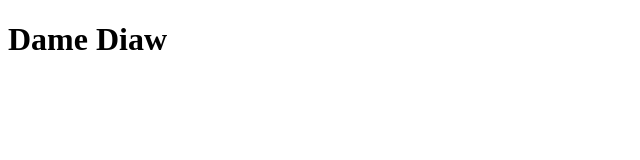
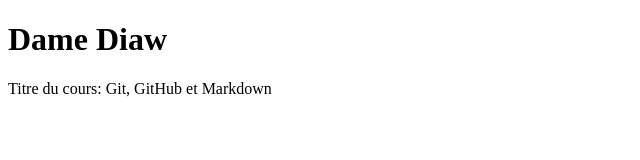
Before and after one commit to diawd7108-web/-ExamenGit, a plain HTML site: page index.html in a window 1280 px wide. Shown: the whole page, without its empty margins (0-640 px from the left). Drawn offline with Linux system fonts and the light colour scheme.

Commit message:
Ajout du titre du cours

```diff
--- a/index.html
+++ b/index.html
@@ -1 +1,2 @@
 <!DOCTYPE html><html><head><title>Examen Git</title></head><body><h1>Dame Diaw</h1></body></html>
+<p>Titre du cours: Git, GitHub et Markdown</p>
```
